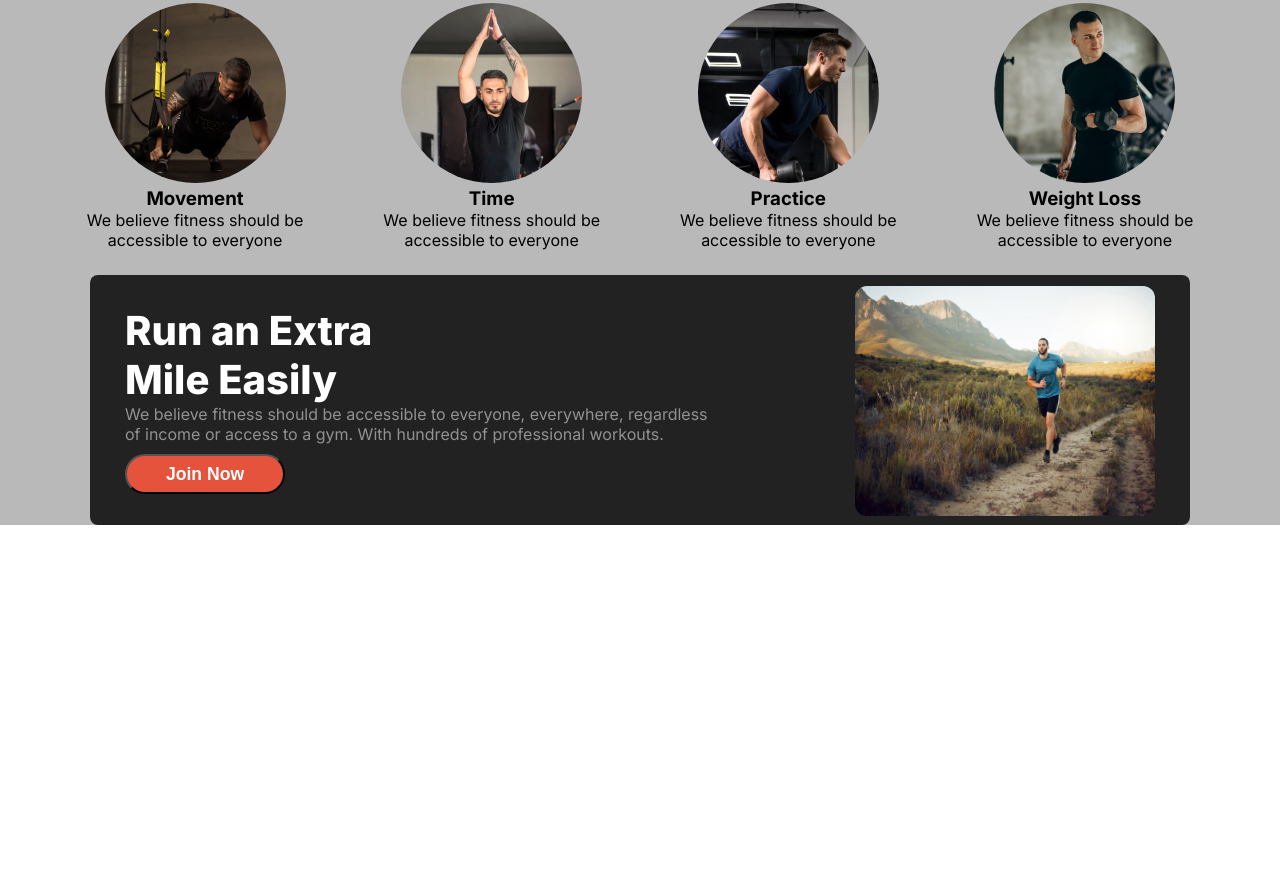
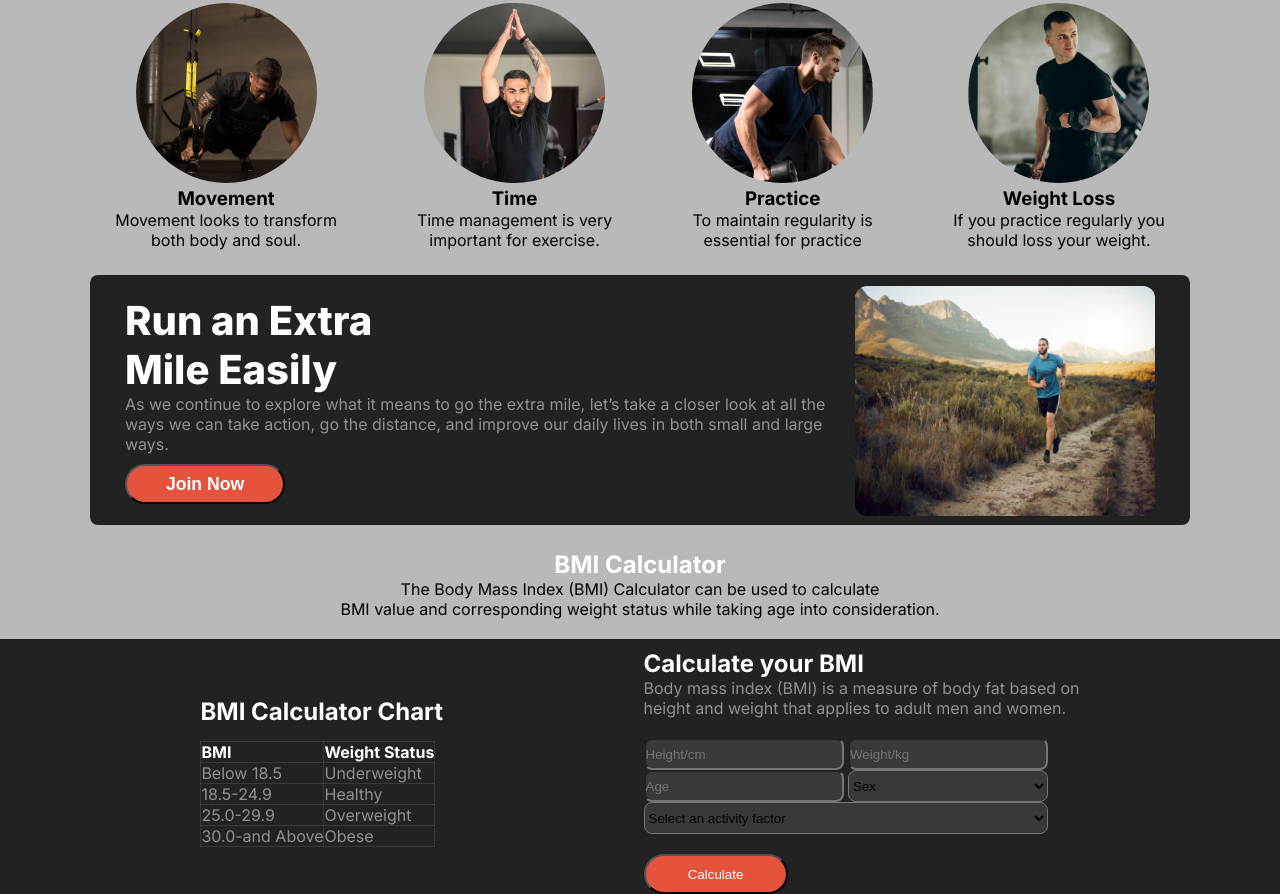
Before and after one commit to jaky-sheikh/batch-10-assignment-2, a plain HTML site: page index.html in a window 1280 px wide. Shown: the part 738-1632 px from the top of the page. Before the commit the page ends 1263 px from the top, so only its background shows below. Drawn offline with Linux system fonts and the light colour scheme.

Commit message:
BMI calculator full part design with responsive

```diff
--- a/index.html
+++ b/index.html
@@ -71,22 +71,22 @@
             <div>
                 <img src="images/image 3.png" alt="">
                 <h3>Movement</h3>
-                <p>We believe fitness should be <br> accessible to everyone</p>
+                <p>Movement looks to transform <br> both body and soul.</p>
             </div>
             <div>
                 <img src="images/image 2.png" alt="">
                 <h3>Time</h3>
-                <p>We believe fitness should be <br> accessible to everyone</p>
+                <p>Time management is very <br> important for exercise.</p>
             </div>
             <div>
                 <img src="images/image 4.png" alt="">
                 <h3>Practice</h3>
-                <p>We believe fitness should be <br> accessible to everyone</p>
+                <p>To maintain regularity is <br> essential for practice </p>
             </div>
             <div>
                 <img src="images/image 5.png" alt="">
                 <h3>Weight Loss</h3>
-                <p>We believe fitness should be <br> accessible to everyone</p>
+                <p>If you practice regularly you <br> should loss your weight.</p>
             </div>
          </section>
         <!-- round picture part end -->
@@ -95,19 +95,64 @@
             <div class="run-extra-mile-container">
                 <div class="run-extra-content">
                     <h2 id="run-extra-heading">Run an Extra <br> Mile Easily</h2>
-                    <p id="run-extra-para">We believe fitness should be accessible to everyone, everywhere, regardless <br> of income or access to a gym. With hundreds of professional workouts.</p>
+                    <p id="run-extra-para">As we continue to explore what it means to go the extra mile, let’s take a closer look at all the ways we can take action, go the distance, and improve our daily lives in both small and large ways.</p>
                     <button>Join Now</button>
                 </div>
                 <div><img class="run-extra-img" src="images/run.jpg" alt=""></div>
             </div>
           </section>
          <!-- run extra mile part end -->
-          <!-- BMI calculator start -->
-           <!-- <div class="bmi-cal-content">
+          <!-- BMI content start -->
+           <div class="bmi-cal-content">
             <h2>BMI Calculator</h2>
             <p>The Body Mass Index (BMI) Calculator can be used to calculate <br> BMI value and corresponding weight status while taking age into consideration.</p>
-           </div> -->
-          <!-- BMI calculator end -->
+           </div>
+          <!-- BMI content end -->
+           <!-- BMI calculator section start -->
+            <section class="bmi-container">
+                <div class="table-part">
+                    <h2>BMI Calculator Chart</h2>
+                    <table class="table-container">
+                        <tr>
+                            <th>BMI</th>
+                            <th>Weight Status</th>
+                        </tr>
+                        <tr>
+                            <td>Below 18.5</td>
+                            <td>Underweight</td>
+                        </tr>
+                        <tr>
+                            <td>18.5-24.9</td>
+                            <td>Healthy</td>
+                        </tr>
+                        <tr>
+                            <td>25.0-29.9</td>
+                            <td>Overweight</td>
+                        </tr>
+                        <tr>
+                            <td>30.0-and Above</td>
+                            <td>Obese</td>
+                        </tr>
+                    </table>
+                </div>
+                <div class="input-part">
+                    <h2>Calculate your BMI</h2>
+                    <p>Body mass index (BMI) is a measure of body fat based on <br> height and weight that applies to adult men and women.</p> <br>
+                    <form>
+                        <input placeholder="Height/cm" type="text">
+                        <input placeholder="Weight/kg" type="text"> <br>
+                        <input placeholder="Age" type="text">
+                        <select class="sex-select" name="sex" id="sex">
+                            <option value="Sex">Sex</option>
+                        </select> <br>
+                        <select class="activity-factor" name="Select" id="Select">
+                            <option value="Select">Select an activity factor</option>
+                        </select> <br> <br>
+                        <input class="cal-btn" type="submit" value="Calculate">
+                    </form>
+                </div>
+            </section>
+           <!-- BMI calculator section end -->
     </main>
     <footer>
 
--- a/styles/responsive.css
+++ b/styles/responsive.css
@@ -21,5 +21,9 @@
         width: 100%;
         height: auto;
     }
-
+    .bmi-container{
+        flex-direction: column;
+        width: 100%;
+        height: auto;
+    }
 }
--- a/styles/style.css
+++ b/styles/style.css
@@ -196,7 +196,7 @@ body{
     margin-top: 5px;
     margin-right: 15px;
 }
-/* BMI calculator part */
+/* BMI content part */
 .bmi-cal-content{
     text-align: center;
     margin-top: 25px;
@@ -204,3 +204,58 @@ body{
 .bmi-cal-content>h2{
     color: white;
 }
+/* BMI calculator part */
+.bmi-container{
+    width: 100%;
+    height: auto;
+    margin-top: 20px;
+    background: rgb(34, 34, 34);
+    display: flex;
+    justify-content: space-evenly;
+    align-items: center;
+}
+.table-part>h2{
+    color: white;
+    margin-top: 10px;
+}
+.table-container{
+    margin-top: 15px;
+}
+table, th, td {
+    border: 1px solid rgba(255, 255, 255, 0.1);
+    border-collapse: collapse;
+}
+th{
+    color: white;
+    text-align: left;
+}
+td{
+    color: rgba(255, 255, 255, 0.5);
+    text-align: left;
+}
+.input-part>h2{
+    color: white;
+    margin-top: 10px;
+}
+.input-part>p{
+    color: rgba(255, 255, 255, 0.5);
+}
+input, .sex-select{
+    width: 12.5rem;
+    height: 2rem;
+    background: rgba(255, 255, 255, 0.1);
+    border-radius: 8px;
+}
+.activity-factor{
+    width: 25.3rem;
+    height: 2rem;
+    background: rgba(255, 255, 255, 0.1);
+    border-radius: 8px;
+}
+.cal-btn{
+    width: 9rem;
+    height: 2.5rem;
+    background: rgb(230, 83, 60);
+    border-radius: 42px;
+    color: white;
+}
```
